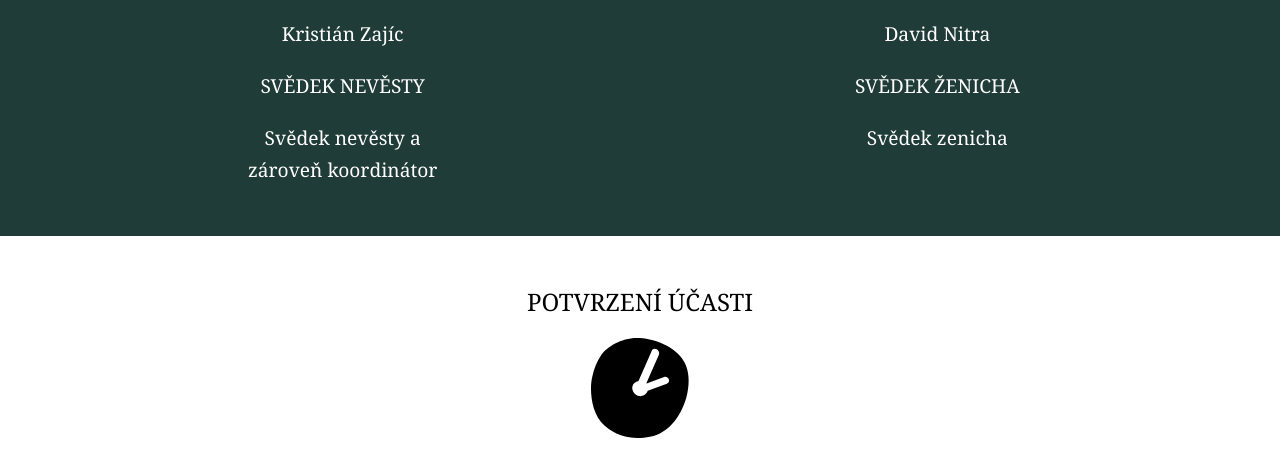
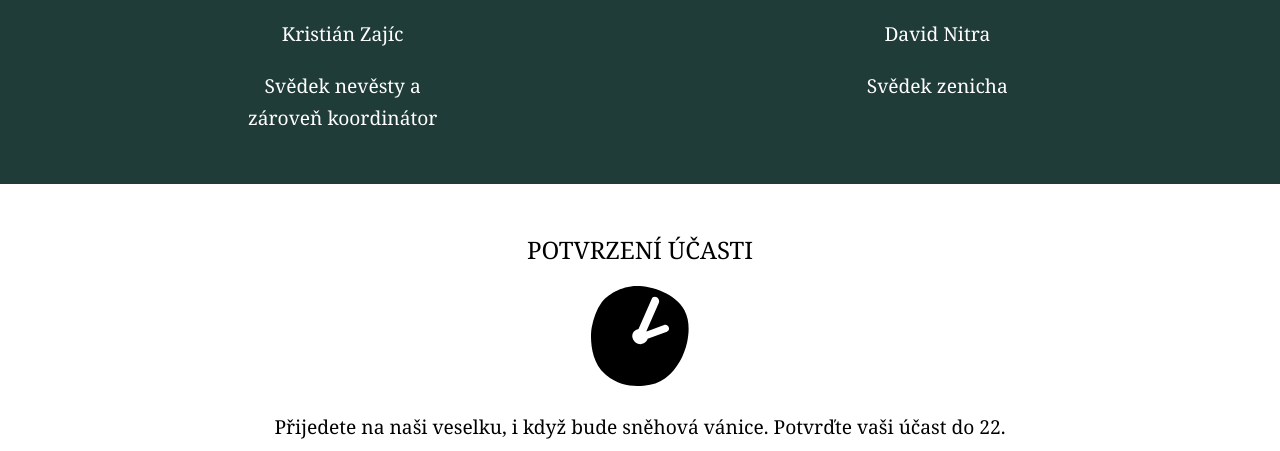
Before and after one commit to dnitra/david_a_ester, a plain HTML site: page index.html in a window 1280 px wide. Shown: the part 4705-5156 px from the top of the page. Drawn offline with Linux system fonts and the light colour scheme.

Commit message:
fixed text

```diff
--- a/index.html
+++ b/index.html
@@ -517,13 +517,11 @@
     <div class="osoby_container-item">
         <img src="https://static.wixstatic.com/media/afe3c0_0073732b4807481bb49acd21953ea1eb~mv2.jpeg/v1/fill/w_320,h_320,al_c,q_80,usm_0.66_1.00_0.01,enc_auto/afe3c0_0073732b4807481bb49acd21953ea1eb~mv2.jpeg" alt="">
         <p>Kristián Zajíc</p>
-        <p>SVĚDEK NEVĚSTY</p>
         <p>Svědek nevěsty a zároveň koordinátor</p>
     </div>
     <div class="osoby_container-item">
         <img src="https://static.wixstatic.com/media/afe3c0_a363a9d4d57f4e7bb0143c59046c9ed1~mv2.jpeg/v1/fill/w_320,h_320,al_c,q_80,usm_0.66_1.00_0.01,enc_auto/afe3c0_a363a9d4d57f4e7bb0143c59046c9ed1~mv2.jpeg" alt="">
         <p>David Nitra</p>
-        <p>SVĚDEK ŽENICHA</p>
         <p>Svědek zenicha</p>
     </div>
     </div>
```
